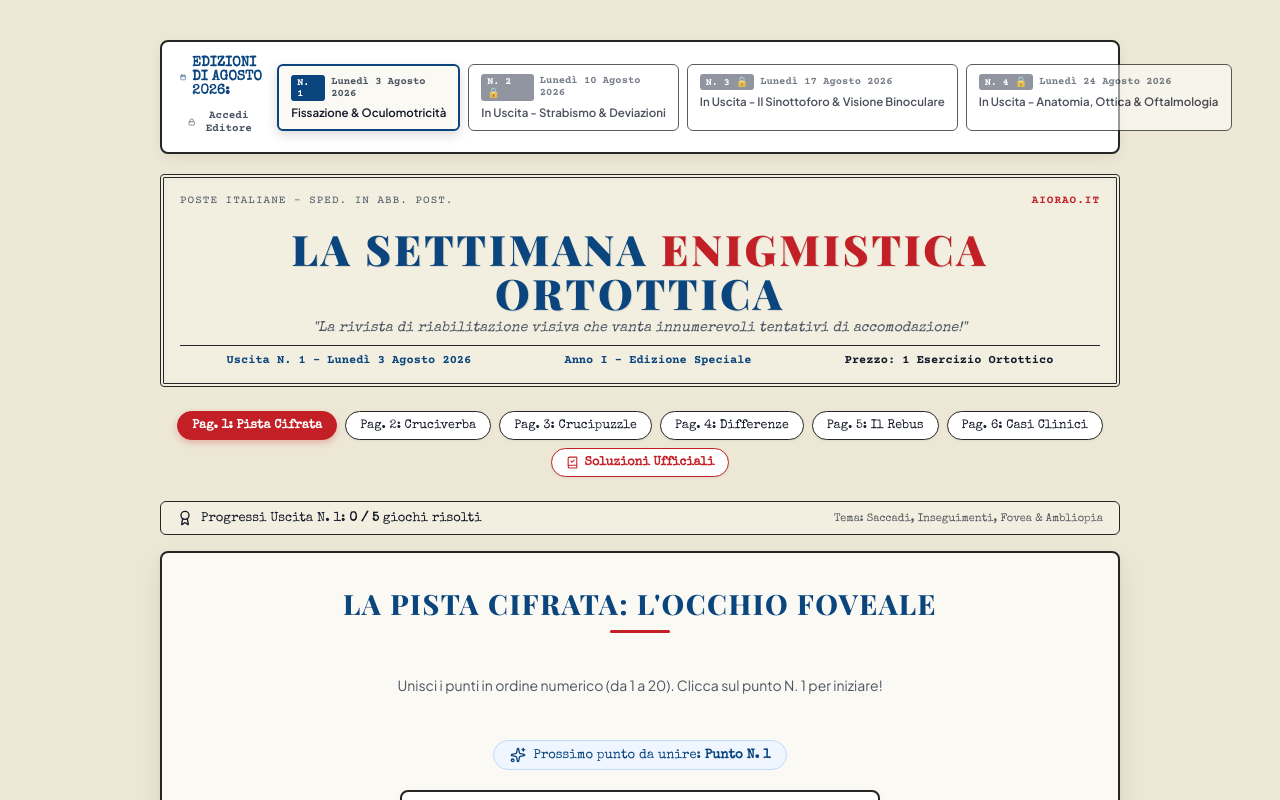
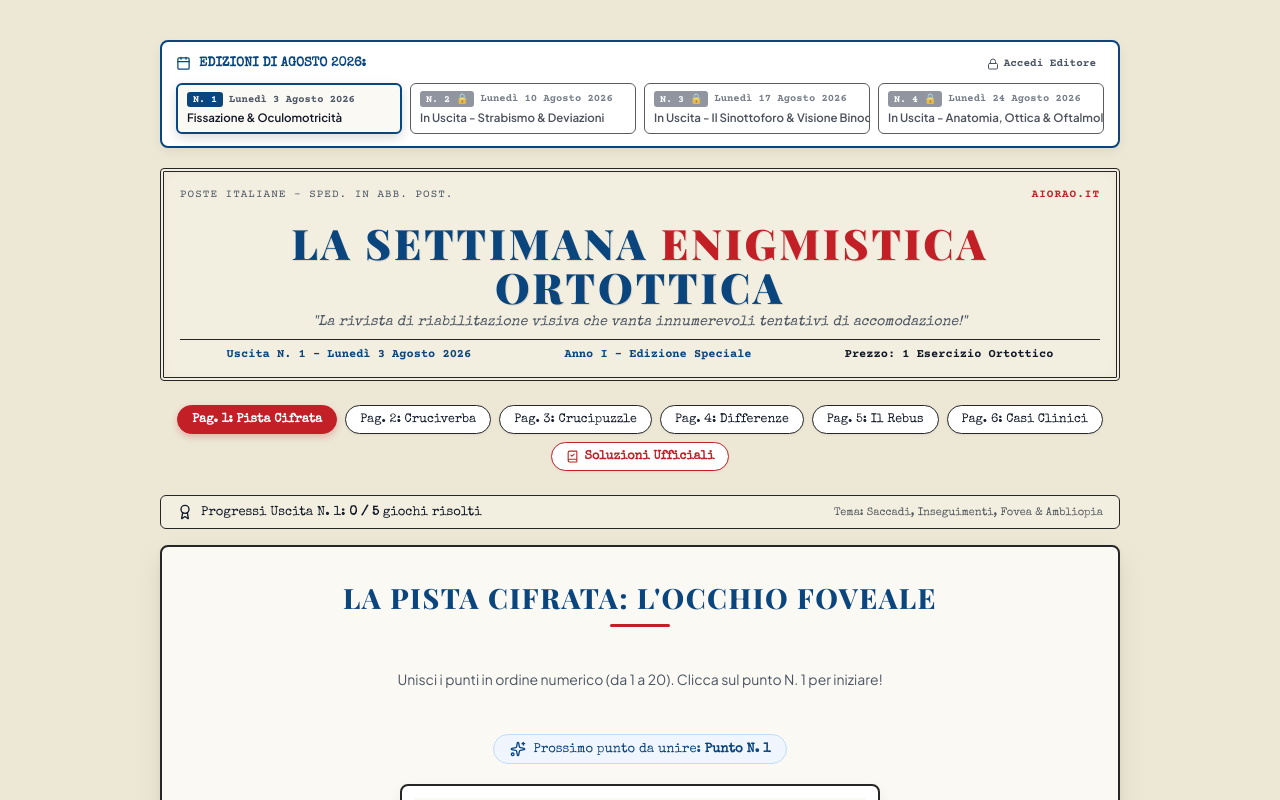
Before and after one commit to SFORNER293/Giornale-Ortottica, a React (Vite) app: page / in a window 1280 px wide. Shown: the top 800 px of the page. Built offline with nearby package versions, Linux system fonts and the light colour scheme; a web font is replaced by a local one.

Commit message:
Keep Editor PIN completely secret in modal UI and adapt top bar layout for Volume 4

```diff
--- a/src/App.tsx
+++ b/src/App.tsx
@@ -105,8 +105,8 @@ function App() {
     <div id="root">
       {/* Top Edition Selector Bar */}
       <div className="issue-selector-bar">
-        <div className="issue-selector-title" style={{ display: 'flex', alignItems: 'center', gap: '8px', flexWrap: 'wrap', width: '100%' }}>
-          <div style={{ display: 'flex', alignItems: 'center', gap: '6px' }}>
+        <div className="issue-selector-header">
+          <div className="issue-selector-title">
             <Calendar size={15} />
             <span>Edizioni di Agosto 2026:</span>
           </div>
@@ -414,7 +414,7 @@ function App() {
               <h3 style={{ margin: 0, fontSize: '18px', fontFamily: 'var(--font-serif)' }}>Modalità Editore / Autore</h3>
             </div>
             <p style={{ margin: '0 0 12px 0', fontSize: '13px', color: 'var(--ink-secondary)' }}>
-              Inserisci il PIN editore per sbloccare e modificare in anteprima tutti i 4 volumi (PIN predefinito: <strong style={{ color: 'var(--se-red)' }}>1234</strong>):
+              Inserisci il PIN segreto dell'Editore per sbloccare e modificare in anteprima tutti i 4 volumi:
             </p>
             <input
               type="password"
@@ -423,14 +423,14 @@ function App() {
                 setAdminPinInput(e.target.value);
                 setPinError(false);
               }}
-              placeholder="Inserisci PIN (es. 1234)"
+              placeholder="Inserisci PIN segreto"
               style={{ width: '100%', padding: '8px 12px', fontSize: '14px', borderRadius: '4px', border: pinError ? '2px solid var(--se-red)' : '1px solid var(--border-color)', marginBottom: '10px', boxSizing: 'border-box' }}
               onKeyDown={e => {
                 if (e.key === 'Enter') handlePinSubmit();
               }}
               autoFocus
             />
-            {pinError && <div style={{ color: 'var(--se-red)', fontSize: '12px', marginBottom: '10px', fontWeight: 'bold' }}>PIN errato! Riprova con 1234.</div>}
+            {pinError && <div style={{ color: 'var(--se-red)', fontSize: '12px', marginBottom: '10px', fontWeight: 'bold' }}>PIN errato! Inserisci il codice segreto autorizzato.</div>}
             <div style={{ display: 'flex', gap: '10px', justifyContent: 'flex-end' }}>
               <button className="nav-button" onClick={() => setShowAdminModal(false)}>Annulla</button>
               <button className="nav-button active" onClick={handlePinSubmit}>Attiva Modo Editore</button>
--- a/src/index.css
+++ b/src/index.css
@@ -856,22 +856,23 @@ body {
 /* Issue Selector Bar */
 .issue-selector-bar {
   background-color: white;
-  border: 2px solid var(--border-color);
+  border: 2px solid var(--se-blue);
   border-radius: 8px;
-  padding: 14px 18px;
+  padding: 12px 14px;
   margin-bottom: 20px;
   display: flex;
   flex-direction: column;
-  gap: 12px;
+  gap: 10px;
   box-shadow: var(--shadow-card);
 }
 
-@media (min-width: 768px) {
-  .issue-selector-bar {
-    flex-direction: row;
-    align-items: center;
-    justify-content: space-between;
-  }
+.issue-selector-header {
+  display: flex;
+  align-items: center;
+  justify-content: space-between;
+  width: 100%;
+  flex-wrap: wrap;
+  gap: 8px;
 }
 
 .issue-selector-title {
@@ -879,7 +880,7 @@ body {
   align-items: center;
   gap: 8px;
   font-family: var(--font-typewriter);
-  font-size: 14px;
+  font-size: 13px;
   font-weight: bold;
   color: var(--se-blue);
   text-transform: uppercase;
@@ -889,10 +890,10 @@ body {
   display: grid;
   grid-template-columns: repeat(2, 1fr);
   gap: 8px;
-  flex: 1;
+  width: 100%;
 }
 
-@media (min-width: 600px) {
+@media (min-width: 640px) {
   .issue-buttons-list {
     grid-template-columns: repeat(4, 1fr);
   }
@@ -901,14 +902,16 @@ body {
 .issue-select-btn {
   border: 1.5px solid var(--border-color);
   border-radius: 6px;
-  padding: 9px 12px;
+  padding: 7px 9px;
   cursor: pointer;
   text-align: left;
   transition: all 0.2s ease;
   display: flex;
   flex-direction: column;
-  gap: 4px;
+  gap: 3px;
   background-color: var(--paper-bg);
+  min-width: 0;
+  overflow: hidden;
 }
 
 .issue-select-btn:hover {
```
